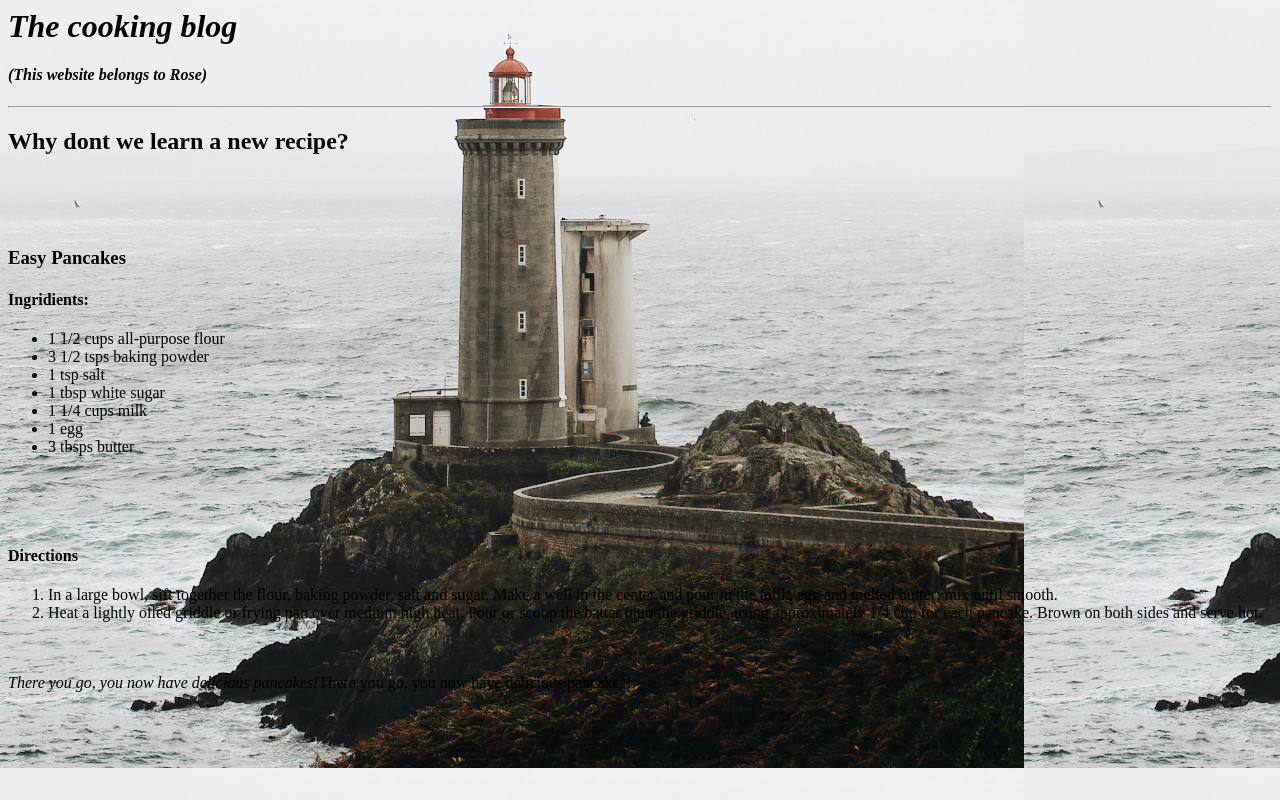
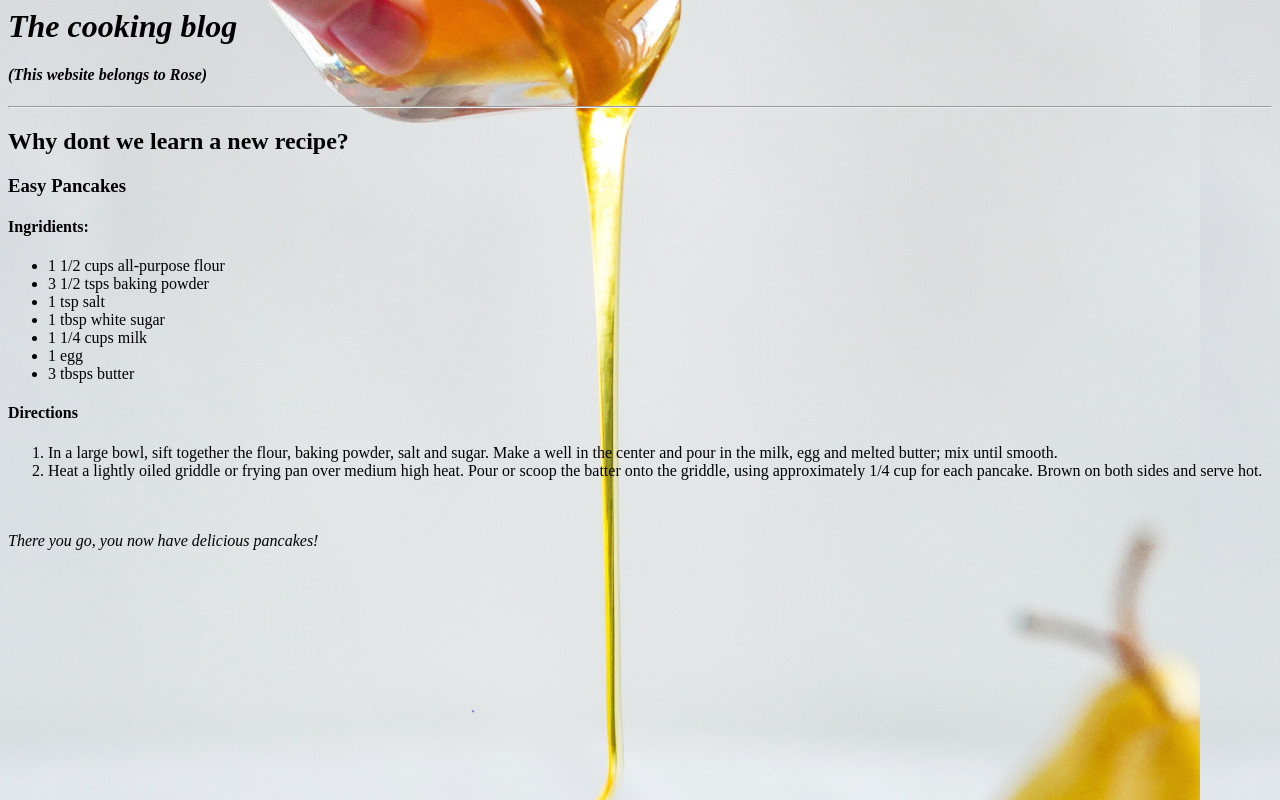
Before and after one commit to rosethomas3199/my-website, a plain HTML site: page index.html in a window 1280 px wide. Drawn offline with Linux system fonts and the light colour scheme.

Commit message:
changed background image and spacing

```diff
--- a/index.html
+++ b/index.html
@@ -4,11 +4,11 @@
 <meta name="viewport" content="width=device-width, initial-scale=1, shrink-to-fit=no">
 <title>My first website</title>
 </head>
-<body background="background.jpg">
+<body background="bckgrd.jpg">
 <h1><b><i>The cooking blog</i></b></h1>
 <h4><i>(This website belongs to Rose)</i></h4>
 <hr>
-<h2><b>Why dont we learn a new recipe?</b></h2><br><br><br/>
+<h2><b>Why dont we learn a new recipe?</b></h2>
 <h3>Easy Pancakes</h3>
 <p>
   <h4>Ingridients:</h4>
@@ -21,13 +21,12 @@
     <li>1 egg</li>
     <li>3 tbsps butter</li>
     </ul>
-    <br><br><br/>
     <h4>Directions</h4>
     <ol>
     <li>In a large bowl, sift together the flour, baking powder, salt and sugar. Make a well in the center and pour in the milk, egg and melted butter; mix until smooth.</li>
     <li>Heat a lightly oiled griddle or frying pan over medium high heat. Pour or scoop the batter onto the griddle, using approximately 1/4 cup for each pancake. Brown on both sides and serve hot.</li></ol>
     <br><br/>
-    <i>There you go, you now have delicious pancakes!</i>There you go, you now have delicious pancakes!
+    <i>There you go, you now have delicious pancakes!</i>
      </p>
 </body>
 </html>
```
Also changed, not shown: bckgrd.jpg (added).
